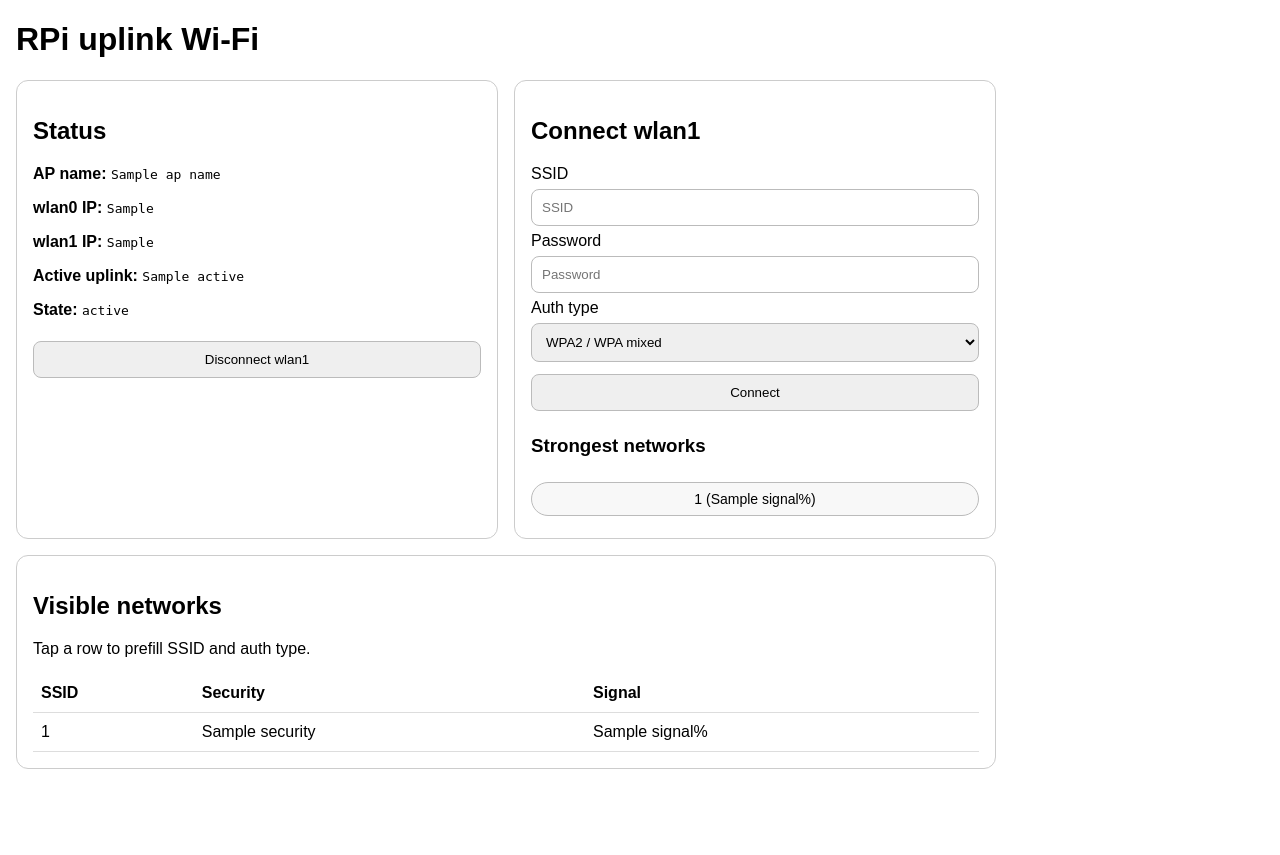
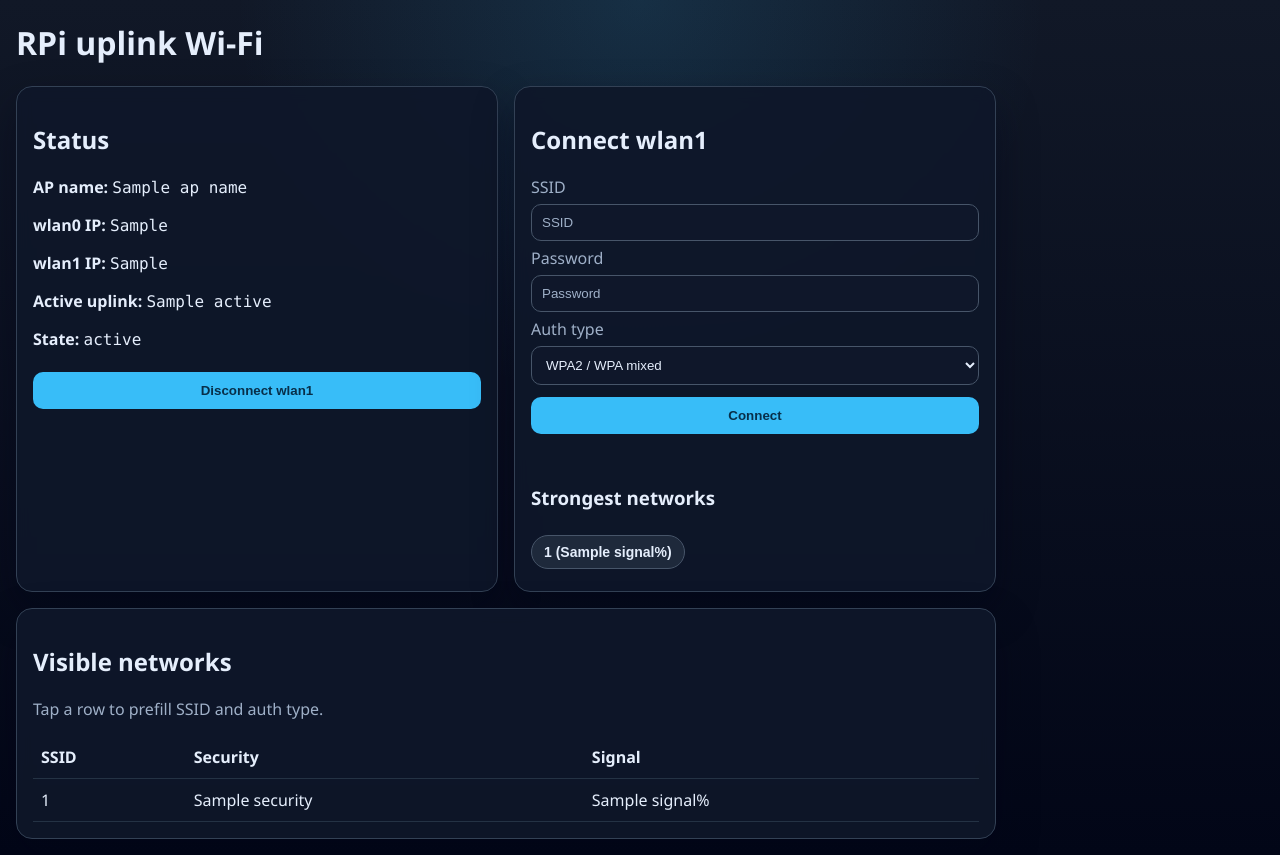
Before and after one commit to sh4d0w28/rpi-wifi-bypasser, a Flask app: template templates/index.html in a window 1280 px wide. Before the commit the page ends 769 px from the top, so only its background shows below. Run offline with Flask 3, Linux system fonts and the light colour scheme; the template is opened without the code that fills it: most values are stand-ins (such as "Sample title", 1, 10 or a date in 2020).

Commit message:
fix html

```diff
--- a/templates/index.html
+++ b/templates/index.html
@@ -2,44 +2,116 @@
 <html lang="en">
 <head>
   <meta charset="utf-8">
-  <title>RPi uplink Wi‑Fi</title>
+  <title>RPi uplink Wi-Fi</title>
   <meta name="viewport" content="width=device-width, initial-scale=1">
   <style>
-    body { font-family: Arial, sans-serif; margin: 16px; max-width: 980px; }
+    :root {
+      color-scheme: dark;
+      --bg: #0b1220;
+      --bg-accent: radial-gradient(circle at top, rgba(56, 189, 248, 0.14), transparent 38%), linear-gradient(180deg, #111827 0%, #020617 100%);
+      --card: rgba(15, 23, 42, 0.92);
+      --card-border: #334155;
+      --text: #e5eefc;
+      --muted: #9fb0c8;
+      --field: #0f172a;
+      --field-border: #475569;
+      --field-focus: #38bdf8;
+      --button: #38bdf8;
+      --button-text: #082f49;
+      --button-hover: #7dd3fc;
+      --chip: #1e293b;
+      --chip-hover: #334155;
+      --table-border: #243244;
+      --row-hover: rgba(56, 189, 248, 0.12);
+      --success: #34d399;
+      --error: #f87171;
+      --shadow: 0 18px 40px rgba(2, 6, 23, 0.38);
+    }
+
+    * { box-sizing: border-box; }
+    body {
+      font-family: "Segoe UI", Arial, sans-serif;
+      margin: 16px;
+      max-width: 980px;
+      background: var(--bg-accent), var(--bg);
+      color: var(--text);
+    }
+    h1, h2, h3 { color: var(--text); }
+    p, label { color: var(--muted); }
+    strong { color: var(--text); }
     .row { display: flex; gap: 16px; flex-wrap: wrap; }
-    .card { border: 1px solid #ccc; border-radius: 12px; padding: 16px; flex: 1; min-width: 280px; }
-    input, select, button { padding: 10px; margin: 6px 0; width: 100%; box-sizing: border-box; border-radius: 8px; border: 1px solid #bbb; }
-    button { cursor: pointer; }
-    .mono { font-family: monospace; }
-    .ok { color: #0a6; }
-    .err { color: #c33; }
-
+    .card {
+      border: 1px solid var(--card-border);
+      border-radius: 16px;
+      padding: 16px;
+      flex: 1;
+      min-width: 280px;
+      background: var(--card);
+      box-shadow: var(--shadow);
+      backdrop-filter: blur(8px);
+    }
+    input, select, button {
+      padding: 10px;
+      margin: 6px 0;
+      width: 100%;
+      border-radius: 10px;
+      border: 1px solid var(--field-border);
+      background: var(--field);
+      color: var(--text);
+    }
+    input::placeholder { color: var(--muted); }
+    input:focus, select:focus, button:focus {
+      outline: 2px solid rgba(56, 189, 248, 0.28);
+      outline-offset: 1px;
+      border-color: var(--field-focus);
+    }
+    button {
+      cursor: pointer;
+      background: var(--button);
+      border-color: transparent;
+      color: var(--button-text);
+      font-weight: 600;
+      transition: background 0.15s ease, transform 0.15s ease;
+    }
+    button:hover { background: var(--button-hover); }
+    button:active { transform: translateY(1px); }
+    .mono { font-family: Consolas, "Courier New", monospace; color: var(--text); }
+    .ok { color: var(--success); }
+    .err { color: var(--error); }
     .chips { display: flex; flex-wrap: wrap; gap: 8px; margin-top: 8px; }
     .chip {
-      border: 1px solid #bbb;
+      border: 1px solid var(--field-border);
       border-radius: 999px;
       padding: 8px 12px;
-      background: #f8f8f8;
+      background: var(--chip);
+      color: var(--text);
       cursor: pointer;
       font-size: 14px;
+      width: auto;
     }
-
+    .chip:hover { background: var(--chip-hover); }
     table { width: 100%; border-collapse: collapse; }
-    th, td { padding: 10px 8px; border-bottom: 1px solid #ddd; text-align: left; }
+    th, td { padding: 10px 8px; border-bottom: 1px solid var(--table-border); text-align: left; }
+    th { color: var(--text); }
     tr.clickable { cursor: pointer; }
-    tr.clickable:hover { background: #f5f5f5; }
-
+    tr.clickable:hover { background: var(--row-hover); }
     .signal { white-space: nowrap; }
+    .prefill-note {
+      margin-top: 10px;
+      color: var(--success);
+      min-height: 1.2em;
+      font-size: 14px;
+    }
 
     @media (max-width: 700px) {
       table, thead, tbody, th, td, tr { display: block; }
       thead { display: none; }
       tr.clickable {
-        border: 1px solid #ddd;
+        border: 1px solid var(--table-border);
         border-radius: 12px;
         margin-bottom: 10px;
         padding: 8px;
-        background: #fff;
+        background: rgba(15, 23, 42, 0.96);
       }
       td {
         border: none;
@@ -48,12 +120,13 @@
       td::before {
         content: attr(data-label) ": ";
         font-weight: bold;
+        color: var(--text);
       }
     }
   </style>
 </head>
 <body>
-  <h1>RPi uplink Wi‑Fi</h1>
+  <h1>RPi uplink Wi-Fi</h1>
 
   {% with messages = get_flashed_messages(with_categories=true) %}
     {% if messages %}
@@ -101,12 +174,16 @@
 
         <button type="submit">Connect</button>
       </form>
+      <div id="prefill-note" class="prefill-note" aria-live="polite"></div>
 
       <h3>Strongest networks</h3>
       <div class="chips">
         {% for item in top_wifi %}
-        <button type="button" class="chip"
-          onclick="prefillWifi({{ item.ssid|tojson }}, {{ item.auth_type|tojson }})">
+        <button
+          type="button"
+          class="chip js-prefill"
+          data-ssid="{{ item.ssid }}"
+          data-auth-type="{{ item.auth_type }}">
           {{ item.ssid }} ({{ item.signal }}%)
         </button>
         {% endfor %}
@@ -127,8 +204,10 @@
       </thead>
       <tbody>
         {% for item in wifi_list %}
-        <tr class="clickable"
-            onclick="prefillWifi({{ item.ssid|tojson }}, {{ item.auth_type|tojson }})">
+        <tr
+          class="clickable js-prefill"
+          data-ssid="{{ item.ssid }}"
+          data-auth-type="{{ item.auth_type }}">
           <td data-label="SSID">{{ item.ssid }}</td>
           <td data-label="Security">{{ item.security }}</td>
           <td data-label="Signal" class="signal">{{ item.signal }}%</td>
@@ -142,9 +221,21 @@
 function prefillWifi(ssid, authType) {
   document.getElementById("ssid").value = ssid || "";
   document.getElementById("auth_type").value = authType || "wpa-psk";
+
+  const note = document.getElementById("prefill-note");
+  if (note) {
+    note.textContent = ssid ? `Selected ${ssid}. Enter the password if needed.` : "";
+  }
+
   document.getElementById("password").focus();
   window.scrollTo({ top: 0, behavior: "smooth" });
 }
+
+document.querySelectorAll(".js-prefill").forEach((element) => {
+  element.addEventListener("click", () => {
+    prefillWifi(element.dataset.ssid || "", element.dataset.authType || "wpa-psk");
+  });
+});
 </script>
 </body>
 </html>
```
